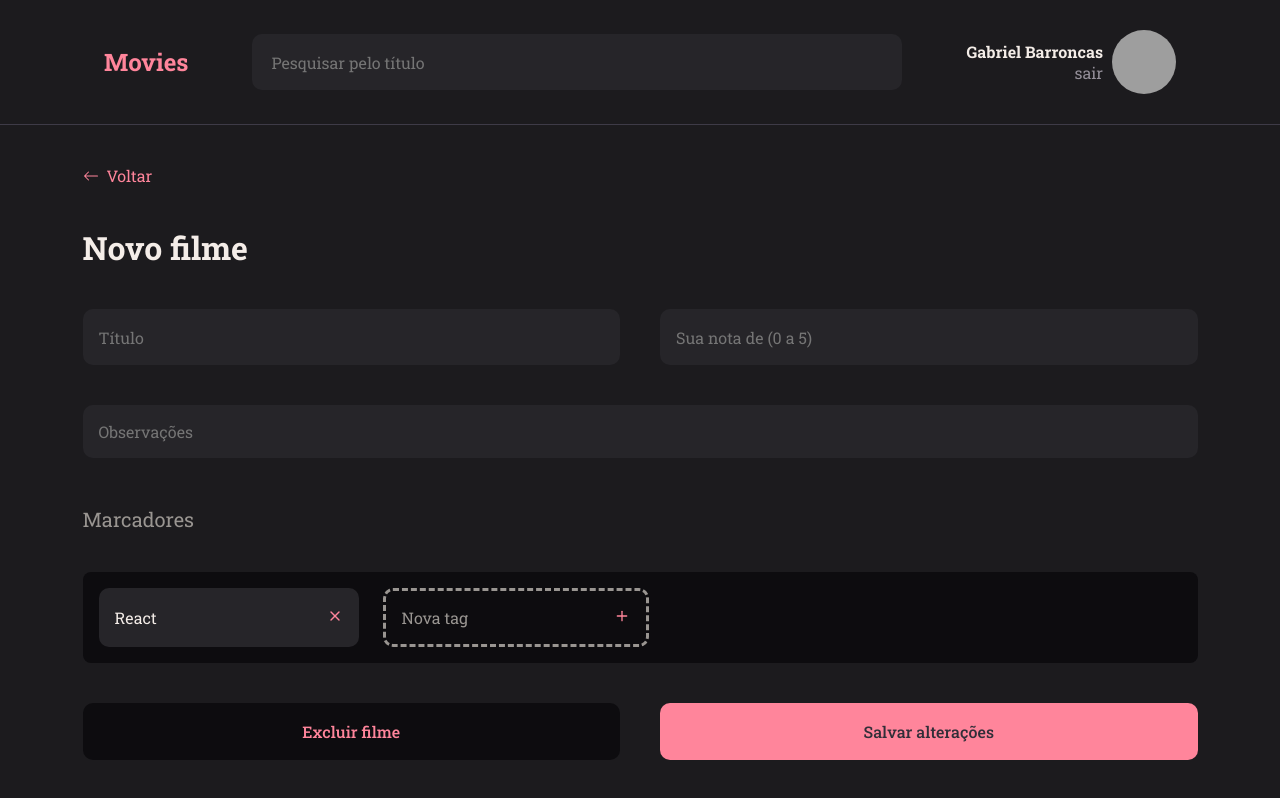
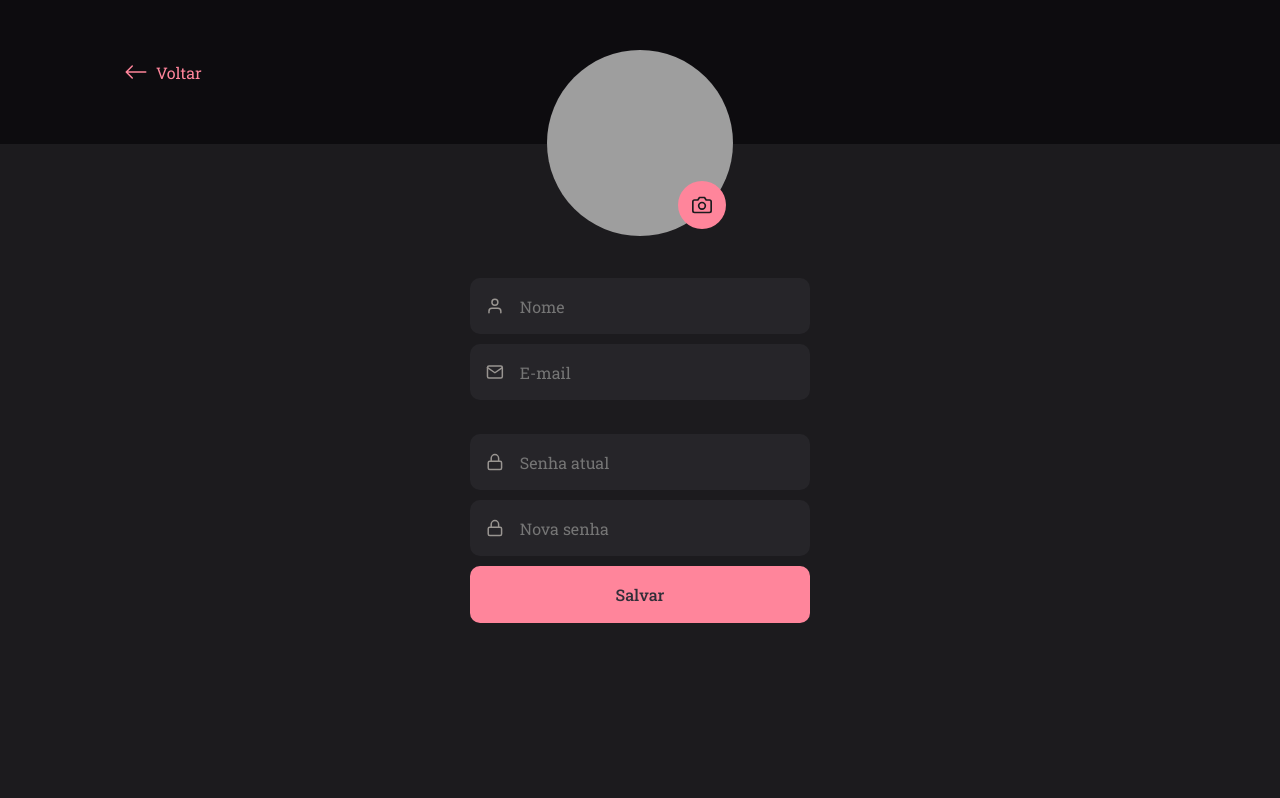
Before and after one commit to Barroncas1/Movies, a React (Vite) app: page / in a window 1280 px wide. Built offline with nearby package versions, Linux system fonts and the light colour scheme; grey boxes are pictures that could not be loaded.

Commit message:
finsh profile

```diff
--- a/src/components/Input/styles.js
+++ b/src/components/Input/styles.js
@@ -23,4 +23,8 @@
 
     }
 
+    > svg {
+        margin-left: 16px;
+    }
+
 `
--- a/src/main.jsx
+++ b/src/main.jsx
@@ -5,13 +5,13 @@
 import theme from './styles/theme'
 import GlobalStyles from './styles/global'
 
-import { NewMovie } from './pages/NewMovie'
+import { Perfil } from './pages/Perfil'
 
 ReactDOM.createRoot(document.getElementById('root')).render(
   <React.StrictMode>
     <ThemeProvider theme={theme}>
       <GlobalStyles />
-      <NewMovie />
+      <Perfil />
     </ThemeProvider>
   </React.StrictMode>,
 )
--- /dev/null
+++ b/src/pages/Perfil/index.jsx
@@ -0,0 +1,53 @@
+
+import { Container, Form, Avatar } from "./styles";
+import { Input } from "../../components/Input";
+import {ButtonText} from "../../components/ButtonText";
+import { FiMail, FiUser, FiLock, FiCamera } from "react-icons/fi";
+import { Button } from "../../components/Button";
+
+
+export function Perfil(){
+    return(
+        <Container>
+            <header>
+                <ButtonText title="Voltar"/>
+            </header>
+
+            <Form>
+                <Avatar>
+                    <img src="https://github.com/barroncas1.png" alt="foto de usuário" />
+
+                    <label htmlFor="avatar">
+                        <FiCamera />
+
+                        <input id="avatar" type="file" />
+                    </label>
+
+                </Avatar>
+
+                <Input
+                    placeholder="Nome"
+                    type="text"
+                    icon={FiUser}
+                />
+                <Input
+                    placeholder="E-mail"
+                    type="text"
+                    icon={FiMail}
+                />
+                <Input
+                    placeholder="Senha atual"
+                    type="password"
+                    icon={FiLock}
+                />
+                <Input
+                    placeholder="Nova senha"
+                    type="password"
+                    icon={FiLock}
+                />
+
+                <Button title="Salvar" />
+            </Form>
+        </Container>
+    )
+}
--- /dev/null
+++ b/src/pages/Perfil/styles.js
@@ -0,0 +1,79 @@
+import styled from 'styled-components'
+
+export const Container = styled.div`
+     width: 100%;
+
+    > header {
+        width: 100%;
+        height: 144px;
+
+        background: ${({theme}) => theme.COLORS.BG_900};
+
+        display: flex;
+        align-items: center;
+
+        padding: 0 124px;
+
+        svg {
+            color: ${({theme}) => theme.COLORS.PINK};
+            font-size: 24px;
+        }
+    }
+`
+
+export const Form = styled.form`
+    max-width: 340px;
+    margin: 30px auto 0;
+
+    > div:nth-child(4){
+        margin-top: 24px;
+    }
+
+    display: flex;
+    flex-direction: column;
+    gap: 10px;
+
+`
+
+
+export const Avatar = styled.div`
+    position: relative;
+    margin: -124px auto 32px;
+
+    width: 186px;
+    height: 186px;
+
+    > img {
+        width: 186px;
+        height: 186px;
+        border-radius: 50%;
+    }
+
+    > label {
+        width: 48px;
+        height: 48px;
+
+        background-color: ${({theme}) => theme.COLORS.PINK};
+        border-radius: 50%;
+
+        display: flex;
+        align-items: center;
+        justify-content: center;
+
+        position: absolute;
+        bottom: 7px;
+        right: 7px;
+
+        cursor: pointer;
+
+        input {
+            display: none;
+        }
+
+        svg {
+            width: 20px;
+            height: 20px;
+            color: ${({theme}) => theme.COLORS.BG_800};
+        }
+    }
+`
```
Also changed, not shown: src/pages/NewMovie/styles.js (line endings or trailing spaces).
